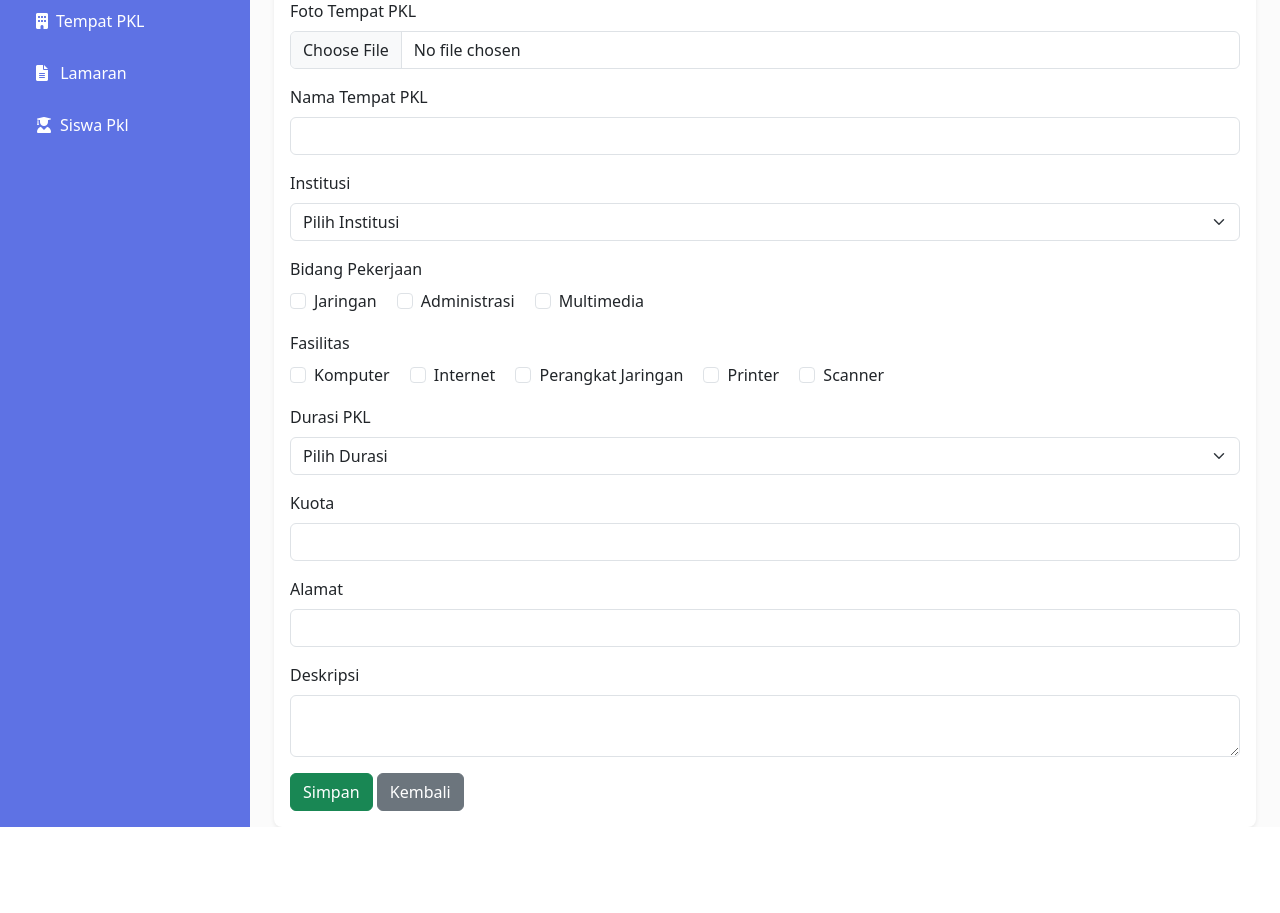
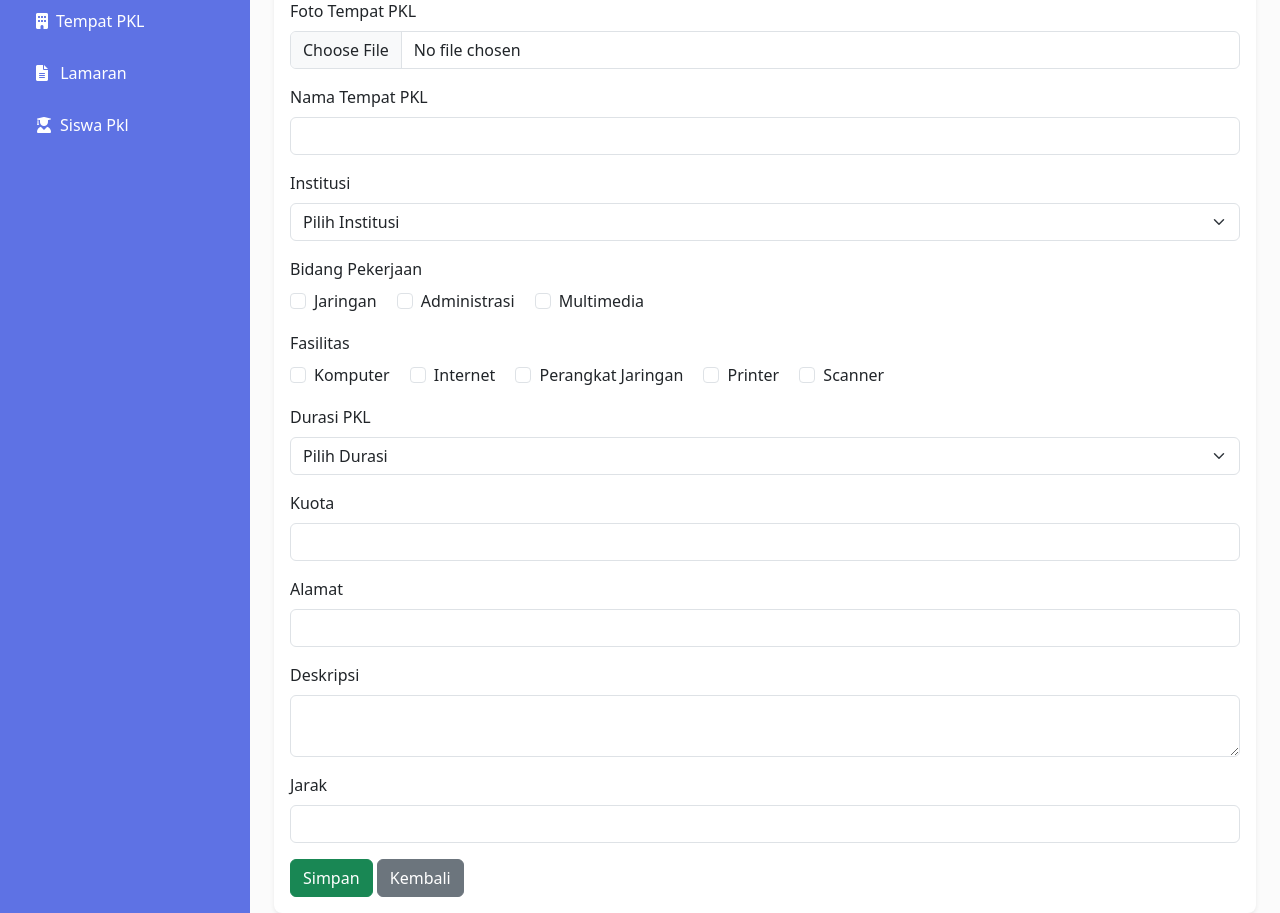
Before and after one commit to Khairul122/FLASK_PEMILIHAN_TEMPAT_PKL, a Flask app: template templates/mitra/tambah_tempat_pkl_mitra.html in a window 1280 px wide. Shown: the part 139-1052 px from the top of the page. Before the commit the page ends 966 px from the top, so only its background shows below. Run offline with Flask 3, Linux system fonts and the light colour scheme; the template is opened without the code that fills it, so the values that code supplies are empty; parts of the project's set-up code (start-up, migrations or seed data) failed here and were passed over; some libraries are stand-ins or nearby versions.

Commit message:
Add 'jarak' field to tempat pkl forms and database operations

```diff
--- a/templates/admin/admin.html
+++ b/templates/admin/admin.html
@@ -86,6 +86,7 @@
                   <th>Durasi</th>
                   <th>Kuota</th>
                   <th>Deskripsi</th>
+                  <th>Jarak</th>
                   <th>Aksi</th>
                 </tr>
               </thead>
@@ -102,6 +103,7 @@
                     <td>{{ data.durasi }}</td>
                     <td>{{ data.kuota }}</td>
                     <td>{{ data.deskripsi }}</td>
+                    <td>{{ data.jarak }}</td>
                     <td>
                       <div class="d-flex gap-2 "></div>
                       <form action="{{ url_for('data_tempat_pkl_view.hapus_tempat_pkl', id=data.id) }}" method="post" style="display:inline;">
--- a/templates/admin/tempat_pkl_admin.html
+++ b/templates/admin/tempat_pkl_admin.html
@@ -64,6 +64,7 @@
                   <th>Fasilitas</th>
                   <th>Durasi</th>
                   <th>Kuota</th>
+                  <th>Jarak</th>
                   <th>Aksi</th>
                 </tr>
               </thead>
--- a/templates/mitra/edit_tempat_pkl_mitra.html
+++ b/templates/mitra/edit_tempat_pkl_mitra.html
@@ -138,6 +138,10 @@
               <textarea class="form-control"  name="deskripsi" id="deskripsi" >{{ data.deskripsi }}</textarea>
             </div>
 
+  <div class="mb-3">
+              <label for="jarak" class="form-label">Jarak</label>
+              <input type="number" class="form-control" id="jarak" name="jarak" value="{{ data.jarak}}">
+            </div>
             <button type="submit" class="btn btn-success">Simpan</button>
             <a href="{{ url_for('tempat_pkl_mitra') }}" class="btn btn-secondary">Kembali</a>
           </form>
--- a/templates/mitra/mitra.html
+++ b/templates/mitra/mitra.html
@@ -84,6 +84,7 @@
                   <th>Durasi</th>
                   <th>Kuota</th>
                   <th>Deskripsi</th>
+                  <th>Jarak</th>
                 </tr>
               </thead>
               <tbody>
@@ -98,6 +99,7 @@
                     <td>{{ data.durasi }}</td>
                     <td>{{ data.kuota }}</td>
                     <td>{{ data.deskripsi }}</td>
+                    <td>{{ data.jarak }}</td>
                   </tr>
                 {% endfor %}
               </tbody>
--- a/templates/mitra/tambah_tempat_pkl_mitra.html
+++ b/templates/mitra/tambah_tempat_pkl_mitra.html
@@ -1,6 +1,8 @@
-{% extends "base.html" %}
-{% block content %}
-<link rel="stylesheet" href="{{ url_for('static', filename='css/mitra.css') }}">
+{% extends "base.html" %} {% block content %}
+<link
+  rel="stylesheet"
+  href="{{ url_for('static', filename='css/mitra.css') }}"
+/>
 
 <div class="wrapper d-flex">
   <!-- Sidebar -->
@@ -43,24 +93,46 @@
       <div class="card shadow-sm border-0">
         <div class="card-body">
           <h5 class="card-title mb-4">Form Tambah Tempat PKL</h5>
-          <form action="{{ url_for('tempat_pkl.tambah_tempat_pkl') }}" method="POST" enctype="multipart/form-data">
-
+          <form
+            action="{{ url_for('tempat_pkl.tambah_tempat_pkl') }}"
+            method="POST"
+            enctype="multipart/form-data"
+          >
             <!-- Foto Tempat -->
             <div class="mb-3">
               <label for="foto" class="form-label">Foto Tempat PKL</label>
-              <input type="file" class="form-control" id="foto" name="foto" required>
+              <input
+                type="file"
+                class="form-control"
+                id="foto"
+                name="foto"
+                required
+              />
             </div>
 
             <!-- Nama Tempat -->
             <div class="mb-3">
-              <label for="nama_tempat" class="form-label">Nama Tempat PKL</label>
-              <input type="text" class="form-control" id="nama_tempat" name="nama_tempat" required>
+              <label for="nama_tempat" class="form-label"
+                >Nama Tempat PKL</label
+              >
+              <input
+                type="text"
+                class="form-control"
+                id="nama_tempat"
+                name="nama_tempat"
+                required
+              />
             </div>
 
             <!-- Institusi -->
             <div class="mb-3">
               <label for="institusi" class="form-label">Institusi</label>
-              <select class="form-select" id="institusi" name="institusi" required>
+              <select
+                class="form-select"
+                id="institusi"
+                name="institusi"
+                required
+              >
                 <option value="">Pilih Institusi</option>
                 <option value="Pemerintah">Pemerintah</option>
                 <option value="Swasta">Swasta</option>
@@ -69,42 +141,96 @@
 
             <!-- Bidang Pekerjaan -->
             <div class="mb-3">
-              <label class="form-label">Bidang Pekerjaan</label><br>
+              <label class="form-label">Bidang Pekerjaan</label><br />
               <div class="form-check form-check-inline">
-                <input class="form-check-input" type="checkbox" name="bidang_pekerjaan" value="Jaringan" id="jaringan">
+                <input
+                  class="form-check-input"
+                  type="checkbox"
+                  name="bidang_pekerjaan"
+                  value="Jaringan"
+                  id="jaringan"
+                />
                 <label class="form-check-label" for="jaringan">Jaringan</label>
               </div>
               <div class="form-check form-check-inline">
-                <input class="form-check-input" type="checkbox" name="bidang_pekerjaan" value="Administrasi" id="administrasi">
-                <label class="form-check-label" for="administrasi">Administrasi</label>
+                <input
+                  class="form-check-input"
+                  type="checkbox"
+                  name="bidang_pekerjaan"
+                  value="Administrasi"
+                  id="administrasi"
+                />
+                <label class="form-check-label" for="administrasi"
+                  >Administrasi</label
+                >
               </div>
               <div class="form-check form-check-inline">
-                <input class="form-check-input" type="checkbox" name="bidang_pekerjaan" value="Multimedia" id="multimedia">
-                <label class="form-check-label" for="multimedia">Multimedia</label>
+                <input
+                  class="form-check-input"
+                  type="checkbox"
+                  name="bidang_pekerjaan"
+                  value="Multimedia"
+                  id="multimedia"
+                />
+                <label class="form-check-label" for="multimedia"
+                  >Multimedia</label
+                >
               </div>
             </div>
 
             <!-- Fasilitas -->
             <div class="mb-3">
-              <label class="form-label">Fasilitas</label><br>
+              <label class="form-label">Fasilitas</label><br />
               <div class="form-check form-check-inline">
-                <input class="form-check-input" type="checkbox" name="fasilitas" value="Komputer" id="komputer">
+                <input
+                  class="form-check-input"
+                  type="checkbox"
+                  name="fasilitas"
+                  value="Komputer"
+                  id="komputer"
+                />
                 <label class="form-check-label" for="komputer">Komputer</label>
               </div>
               <div class="form-check form-check-inline">
-                <input class="form-check-input" type="checkbox" name="fasilitas" value="internet" id="internet">
+                <input
+                  class="form-check-input"
+                  type="checkbox"
+                  name="fasilitas"
+                  value="internet"
+                  id="internet"
+                />
                 <label class="form-check-label" for="wifi">Internet</label>
               </div>
               <div class="form-check form-check-inline">
-                <input class="form-check-input" type="checkbox" name="fasilitas" value="Perangkat Jaringan" id="perangkat_jaringan">
-                <label class="form-check-label" for="perangkat_jaringan">Perangkat Jaringan</label>
+                <input
+                  class="form-check-input"
+                  type="checkbox"
+                  name="fasilitas"
+                  value="Perangkat Jaringan"
+                  id="perangkat_jaringan"
+                />
+                <label class="form-check-label" for="perangkat_jaringan"
+                  >Perangkat Jaringan</label
+                >
               </div>
               <div class="form-check form-check-inline">
-                <input class="form-check-input" type="checkbox" name="fasilitas" value="Printer" id="printer">
+                <input
+                  class="form-check-input"
+                  type="checkbox"
+                  name="fasilitas"
+                  value="Printer"
+                  id="printer"
+                />
                 <label class="form-check-label" for="printer">Printer</label>
               </div>
               <div class="form-check form-check-inline">
-                <input class="form-check-input" type="checkbox" name="fasilitas" value="Scanner" id="scanner">
+                <input
+                  class="form-check-input"
+                  type="checkbox"
+                  name="fasilitas"
+                  value="Scanner"
+                  id="scanner"
+                />
                 <label class="form-check-label" for="wifi">Scanner</label>
               </div>
             </div>
@@ -114,31 +240,72 @@
               <label for="durasi" class="form-label">Durasi PKL</label>
               <select class="form-select" id="durasi" name="durasi" required>
                 <option value="">Pilih Durasi</option>
-                <option value="2 Bulan, 3x Seminggu">2 Bulan, 3x Seminggu</option>
-                <option value="2 Bulan, 4x Seminggu">2 Bulan, 4x Seminggu</option>
-                <option value="2 Bulan, 5x Seminggu">2 Bulan, 5x Seminggu</option>
-                <option value="2 Bulan, 6x Seminggu">2 Bulan, 6x Seminggu</option>
+                <option value="2 Bulan, 3x Seminggu">
+                  2 Bulan, 3x Seminggu
+                </option>
+                <option value="2 Bulan, 4x Seminggu">
+                  2 Bulan, 4x Seminggu
+                </option>
+                <option value="2 Bulan, 5x Seminggu">
+                  2 Bulan, 5x Seminggu
+                </option>
+                <option value="2 Bulan, 6x Seminggu">
+                  2 Bulan, 6x Seminggu
+                </option>
               </select>
             </div>
 
             <!-- Kuota -->
             <div class="mb-3">
               <label for="kuota" class="form-label">Kuota</label>
-              <input type="number" class="form-control" id="kuota" name="kuota" required>
+              <input
+                type="number"
+                class="form-control"
+                id="kuota"
+                name="kuota"
+                required
+              />
             </div>
 
             <div class="mb-3">
               <label for="alamat" class="form-label">Alamat</label>
-              <input type="text" class="form-control" id="alamat" name="alamat" required>
+              <input
+                type="text"
+                class="form-control"
+                id="alamat"
+                name="alamat"
+                required
+              />
             </div>
 
             <div class="mb-3">
               <label for="deskripsi" class="form-label">Deskripsi</label>
-              <textarea class="form-control"  name="deskripsi" id="deskripsi" required> </textarea>
+              <textarea
+                class="form-control"
+                name="deskripsi"
+                id="deskripsi"
+                required
+              >
+              </textarea>
+            </div>
+
+             <div class="mb-3">
+              <label for="jarak" class="form-label">Jarak</label>
+              <input
+                type="number"
+                class="form-control"
+                id="jarak"
+                name="jarak"
+                required
+              />
             </div>
 
             <button type="submit" class="btn btn-success">Simpan</button>
-            <a href="{{ url_for('tempat_pkl_mitra') }}" class="btn btn-secondary">Kembali</a>
+            <a
+              href="{{ url_for('tempat_pkl_mitra') }}"
+              class="btn btn-secondary"
+              >Kembali</a
+            >
           </form>
         </div>
       </div>
--- a/templates/mitra/tempat_pkl_mitra.html
+++ b/templates/mitra/tempat_pkl_mitra.html
@@ -62,6 +62,7 @@
                   <th>Kuota</th>
                   <th>Alamat</th>
                   <th>Deskripsi</th>
+                  <th>Jarak</th>
                   <th>Aksi</th>
                 </tr>
               </thead>
@@ -78,6 +79,7 @@
                     <td>{{ data.kuota }}</td>
                     <td>{{ data.alamat }}</td>
                     <td>{{ data.deskripsi }}</td>
+                    <td>{{ data.jarak }}</td>
                     <td>
                       <div>
                       <a href="{{ url_for('tempat_pkl.edit_tempat_pkl', id=data.id) }}" class="btn btn-sm btn-warning d-flex mb-2">Edit</a>
```
Also changed, not shown: other parts of templates/mitra/tambah_tempat_pkl_mitra.html (+60 -12 lines), routes/mitra_routes/tempat_pkl_routes.py (+10 -7 lines).
